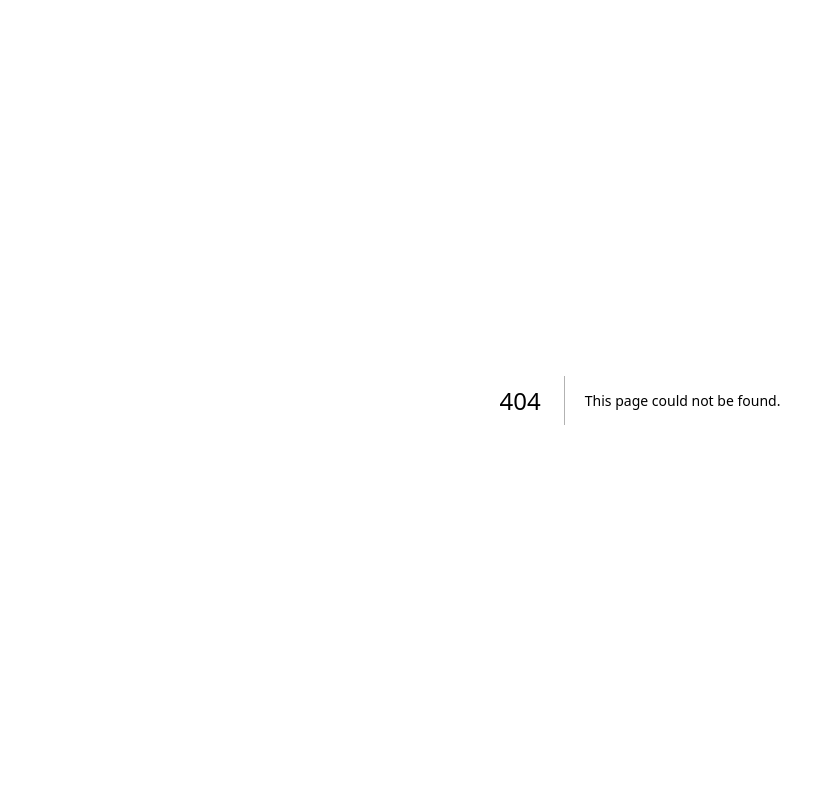
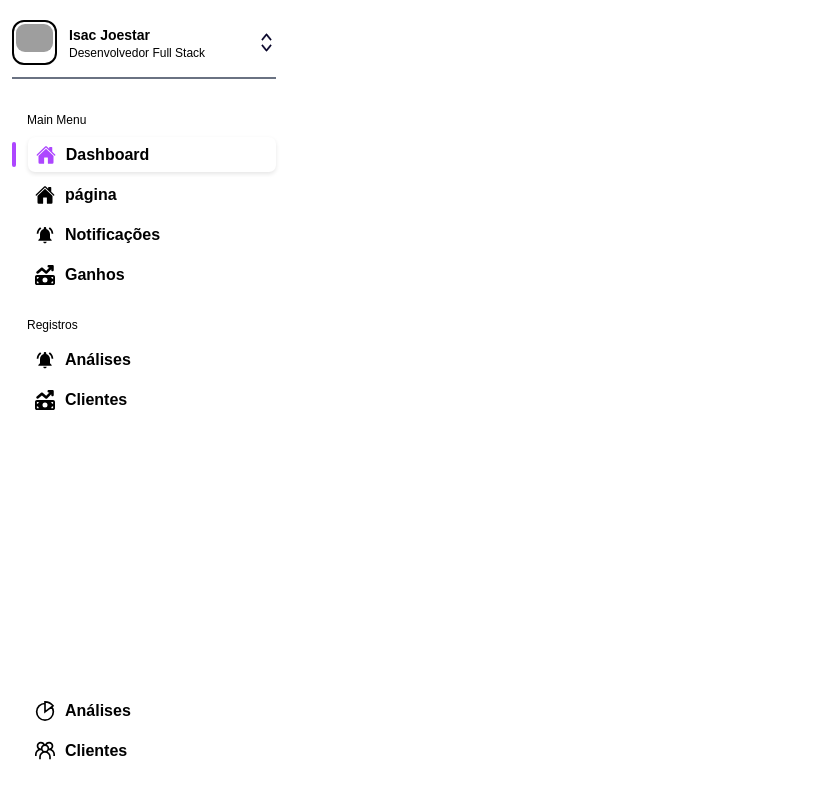
Before and after one commit to Isac-Joestar/Joestar-Calendar, a Next.js app: page /dashboard in a window 1280 px wide. Before the commit this address had no page. Shown: the whole page, without its empty margins (0-831 px from the left). Built offline with nearby package versions, Linux system fonts and the light colour scheme; grey boxes are pictures that could not be loaded.

Commit message:
feat(menu): create menu

```diff
--- /dev/null
+++ b/src/app/dashboard/page.tsx
@@ -0,0 +1,12 @@
+import Menu from '../../components/menu/index'
+import React from 'react'
+
+function Dashboard() {
+  return (
+    <div className="dashboard-container">
+      <Menu />
+    </div>
+  )
+}
+
+export default Dashboard
--- a/src/app/globals.css
+++ b/src/app/globals.css
@@ -14,7 +14,7 @@
 
 @media (prefers-color-scheme: dark) {
   :root {
-    --background: #0a0a0a;
+    --background: #ebeded;
     --foreground: #ededed;
   }
 }
--- /dev/null
+++ b/src/components/menu/index.tsx
@@ -0,0 +1,141 @@
+import React from 'react'
+import { IoHome } from 'react-icons/io5'
+import { MdNotificationsActive } from 'react-icons/md'
+import { FaMoneyBillTrendUp } from 'react-icons/fa6'
+import { GrAnalytics } from 'react-icons/gr'
+import { GrGroup } from 'react-icons/gr'
+
+function Menu() {
+  return (
+    <div className="w-72 h-screen bg-white rounded-tr-[25px] rounded-br-[25px] pl-3 pr-3 pt-5 flex items-start flex-col text-black">
+      <div className="flex flex-row items-center justify-between cursor-pointer w-full bottom-1px border-b-2 pb-3 border-gray-500">
+        <div className=" flex row gap-3 items-center ">
+          <div className=" w-[45px] h-[45px] rounded-[12px] overflow-hidden border-2 p-0.5 ">
+            <img
+              className="rounded-[9px]"
+              src="https://i.pinimg.com/1200x/d7/e5/8b/d7e58bd3d42f2d01a88855bafe3236d1.jpg"
+              alt=""
+            />
+          </div>
+
+          <div>
+            <p className="font-bold text-sm">Isac Joestar</p>
+            <p className="text-xs">Desenvolvedor Full Stack</p>
+          </div>
+        </div>
+
+        <div className="mr-1">
+          <img src="./icons/arrows.svg" alt="" />
+        </div>
+      </div>
+
+      <div className="flex w-full h-full flex-col justify-between pt-8 pb-8">
+        <div className="flex w-full flex-col gap-6">
+          <div className="w-full">
+            <p className="mb-2 ml-[15px] text-[12px]">Main Menu</p>
+            <nav className="w-full flex flex-col gap-[5px]">
+              <div className="h-[35px] w-full rounded-[7px] flex flex-row items-center cursor-pointer">
+                <div className="w-1 h-[25px] mr-3 bg-purple-500 rounded-[10px]"></div>
+
+                <div className="flex items-center gap-[10px] rounded-[7px] h-full w-full justify-start pl-2 pr-2 bg-white shadow-[0px_2px_4px_0px_rgba(0,0,0,0.1)]">
+                  <div className="text-purple-500 text-[20px] flex items-center">
+                    <IoHome />
+                  </div>
+                  <p className="leading-[1] font-bold">Dashboard</p>
+                </div>
+              </div>
+
+              <div className="h-[35px] w-full rounded-[7px] flex flex-row items-center cursor-pointer">
+                <div className="hidden w-1 h-[25px] mr-3 bg-purple-500 rounded-[10px]"></div>
+
+                <div className="ml-[15px] flex items-center gap-[10px] rounded-[7px] h-full w-full justify-start pl-2 pr-2 bg-white ">
+                  <div className="text-black text-[20px] flex items-center">
+                    <IoHome />
+                  </div>
+                  <p className="leading-[1] font-bold">página</p>
+                </div>
+              </div>
+
+              <div className="h-[35px] w-full rounded-[7px] flex flex-row items-center cursor-pointer">
+                <div className="hidden w-1 h-[25px] mr-3 bg-purple-500 rounded-[10px]"></div>
+
+                <div className="ml-[15px] flex items-center gap-[10px] rounded-[7px] h-full w-full justify-start pl-2 pr-2 bg-white ">
+                  <div className="text-black text-[20px] flex items-center">
+                    <MdNotificationsActive />
+                  </div>
+                  <p className="leading-[1] font-bold">Notificações</p>
+                </div>
+              </div>
+
+              <div className="h-[35px] w-full rounded-[7px] flex flex-row items-center cursor-pointer">
+                <div className="hidden w-1 h-[25px] mr-3 bg-purple-500 rounded-[10px]"></div>
+
+                <div className="ml-[15px] flex items-center gap-[10px] rounded-[7px] h-full w-full justify-start pl-2 pr-2 bg-white ">
+                  <div className="text-black text-[20px] flex items-center">
+                    <FaMoneyBillTrendUp />
+                  </div>
+                  <p className="leading-[1] font-bold">Ganhos</p>
+                </div>
+              </div>
+            </nav>
+          </div>
+
+          <div className="w-full">
+            <p className="mb-2 ml-[15px] text-[12px]">Registros</p>
+            <nav className="w-full flex flex-col gap-[5px]">
+              <div className="h-[35px] w-full rounded-[7px] flex flex-row items-center cursor-pointer">
+                <div className="hidden w-1 h-[25px] mr-3 bg-purple-500 rounded-[10px]"></div>
+
+                <div className="ml-[15px] flex items-center gap-[10px] rounded-[7px] h-full w-full justify-start pl-2 pr-2 bg-white ">
+                  <div className="text-black text-[20px] flex items-center">
+                    <MdNotificationsActive />
+                  </div>
+                  <p className="leading-[1] font-bold">Análises</p>
+                </div>
+              </div>
+
+              <div className="h-[35px] w-full rounded-[7px] flex flex-row items-center cursor-pointer">
+                <div className="hidden w-1 h-[25px] mr-3 bg-purple-500 rounded-[10px]"></div>
+
+                <div className="ml-[15px] flex items-center gap-[10px] rounded-[7px] h-full w-full justify-start pl-2 pr-2 bg-white ">
+                  <div className="text-black text-[20px] flex items-center">
+                    <FaMoneyBillTrendUp />
+                  </div>
+                  <p className="leading-[1] font-bold">Clientes</p>
+                </div>
+              </div>
+            </nav>
+          </div>
+        </div>
+
+        <div className="w-full">
+          <nav className="w-full flex flex-col gap-[5px]">
+            <div className="h-[35px] w-full rounded-[7px] flex flex-row items-center cursor-pointer">
+              <div className="hidden w-1 h-[25px] mr-3 bg-purple-500 rounded-[10px]"></div>
+
+              <div className="ml-[15px] flex items-center gap-[10px] rounded-[7px] h-full w-full justify-start pl-2 pr-2 bg-white ">
+                <div className="text-black text-[20px] flex items-center">
+                  <GrAnalytics />
+                </div>
+                <p className="leading-[1] font-bold">Análises</p>
+              </div>
+            </div>
+
+            <div className="h-[35px] w-full rounded-[7px] flex flex-row items-center cursor-pointer">
+              <div className="hidden w-1 h-[25px] mr-3 bg-purple-500 rounded-[10px]"></div>
+
+              <div className="ml-[15px] flex items-center gap-[10px] rounded-[7px] h-full w-full justify-start pl-2 pr-2 bg-white ">
+                <div className="text-black text-[20px] flex items-center">
+                  <GrGroup />
+                </div>
+                <p className="leading-[1] font-bold">Clientes</p>
+              </div>
+            </div>
+          </nav>
+        </div>
+      </div>
+    </div>
+  )
+}
+
+export default Menu
```
Also changed, not shown: public/icons/arrows.svg (added).
